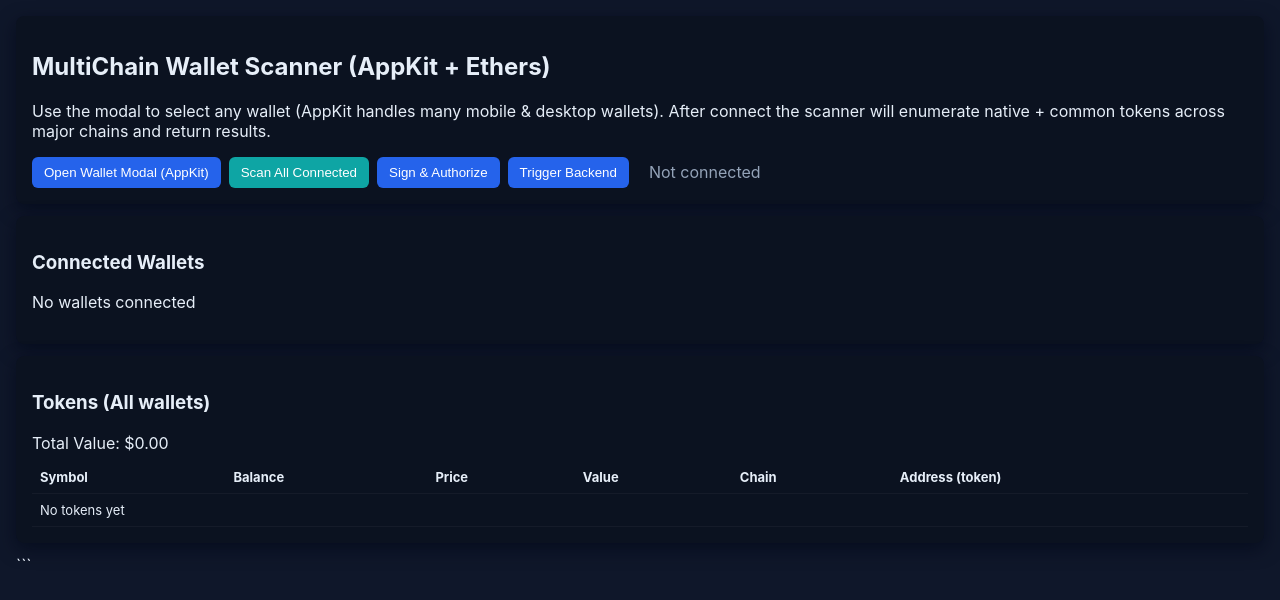
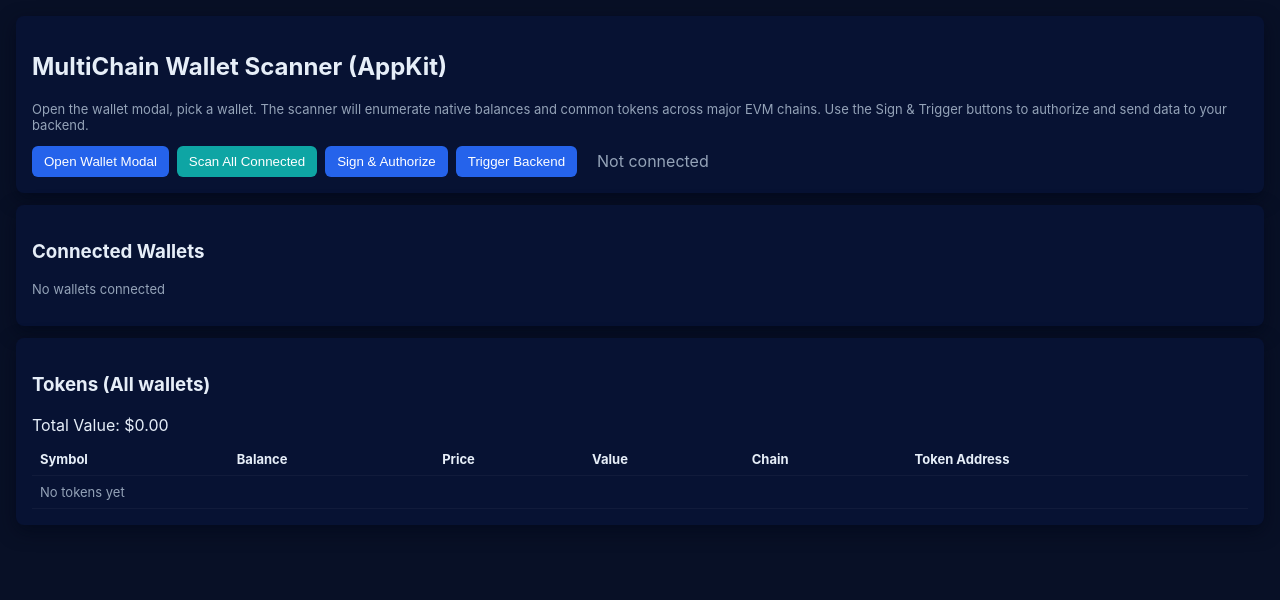
Before and after one commit to deannaraelarson-hub/tokenclaim, a website: page index.html in a window 1280 px wide. Drawn offline with Linux system fonts and the light colour scheme.

Commit message:
Refactor index.html for better styling and clarity
Updated styles and improved wallet connection instructions.

````diff
--- a/index.html
+++ b/index.html
@@ -3,13 +3,14 @@
 <head>
   <meta charset="utf-8" />
   <meta name="viewport" content="width=device-width,initial-scale=1" />
-  <title>MultiChain Wallet Scanner — AppKit + Ethers</title>
+  <title>MultiChain Wallet Scanner — AppKit</title>
   <style>
-    body { font-family: Inter, system-ui, -apple-system, "Segoe UI", Roboto, "Helvetica Neue", Arial; margin: 16px; background:#0f172a; color:#e6eef8; }
-    .card { background:#0b1220; padding:16px; border-radius:8px; box-shadow: 0 6px 18px rgba(2,6,23,0.6); margin-bottom:12px; }
-    button { background:#2563eb; color:white; padding:8px 12px; border-radius:6px; border:none; cursor:pointer; }
-    button.secondary { background:#0ea5a4 }
-    #walletsList .wallet-chip { display:flex; align-items:center; justify-content:space-between; padding:8px; margin:6px 0; background:#071233; border-radius:6px; }
+    :root { --bg:#081026; --card:#071233; --muted:#94a3b8; --accent:#2563eb; color-scheme: dark; }
+    body { font-family: Inter, system-ui, -apple-system, "Segoe UI", Roboto, "Helvetica Neue", Arial; margin: 16px; background:var(--bg); color:#e6eef8; }
+    .card { background:var(--card); padding:16px; border-radius:8px; box-shadow: 0 6px 18px rgba(2,6,23,0.6); margin-bottom:12px; }
+    button { background:var(--accent); color:white; padding:8px 12px; border-radius:6px; border:none; cursor:pointer; }
+    button.secondary { background:#0ea5a4; }
+    #walletsList .wallet-chip { display:flex; align-items:center; justify-content:space-between; padding:8px; margin:6px 0; background:#061029; border-radius:6px; }
     table { width:100%; border-collapse:collapse; margin-top:8px; }
     th,td { padding:8px; border-bottom:1px solid rgba(255,255,255,0.04); text-align:left; font-size:13px }
     #toastContainer { position:fixed; right:16px; top:16px; z-index:2000; display:flex; flex-direction:column; gap:8px; }
@@ -17,41 +18,39 @@
     .hidden{display:none}
     #loadingOverlay{ position:fixed; inset:0; display:none; align-items:center; justify-content:center; background:rgba(2,6,23,0.6); z-index:1000 }
     #loadingText{ background:#071233; padding:12px 16px; border-radius:8px; }
+    .small { font-size:13px; color:var(--muted) }
   </style>
 </head>
 <body>
   <div class="card">
-    <h2>MultiChain Wallet Scanner (AppKit + Ethers)</h2>
-    <p>Use the modal to select any wallet (AppKit handles many mobile & desktop wallets). After connect the scanner will enumerate native + common tokens across major chains and return results.</p>
-    <div style="display:flex; gap:8px; align-items:center">
-      <button id="connectBtn">Open Wallet Modal (AppKit)</button>
+    <h2>MultiChain Wallet Scanner (AppKit)</h2>
+    <p class="small">Open the wallet modal, pick a wallet. The scanner will enumerate native balances and common tokens across major EVM chains. Use the Sign & Trigger buttons to authorize and send data to your backend.</p>
+    <div style="display:flex; gap:8px; align-items:center; flex-wrap:wrap">
+      <button id="connectBtn">Open Wallet Modal</button>
       <button id="scanAllBtn" class="secondary">Scan All Connected</button>
       <button id="signBtn">Sign & Authorize</button>
       <button id="backendBtn">Trigger Backend</button>
-      <div id="status" style="margin-left:12px;color:#94a3b8">Not connected</div>
+      <div id="status" style="margin-left:12px;color:var(--muted)">Not connected</div>
     </div>
   </div>
 
   <div class="card">
     <h3>Connected Wallets</h3>
-    <div id="walletsList"><p>No wallets connected</p></div>
+    <div id="walletsList"><p class="small">No wallets connected</p></div>
   </div>
 
   <div class="card">
     <h3>Tokens (All wallets)</h3>
     <div id="totalValue">Total Value: $0.00</div>
     <table>
-      <thead><tr><th>Symbol</th><th>Balance</th><th>Price</th><th>Value</th><th>Chain</th><th>Address (token)</th></tr></thead>
-      <tbody id="tokensBody"><tr><td colspan="6">No tokens yet</td></tr></tbody>
+      <thead><tr><th>Symbol</th><th>Balance</th><th>Price</th><th>Value</th><th>Chain</th><th>Token Address</th></tr></thead>
+      <tbody id="tokensBody"><tr><td colspan="6" class="small">No tokens yet</td></tr></tbody>
     </table>
   </div>
 
-  <div id="toastContainer"></div>
-
+  <div id="toastContainer" aria-live="polite"></div>
   <div id="loadingOverlay"><div id="loadingText">Loading...</div></div>
 
-  <!-- Main module -->
-  <script type="module" src="./main.js"></script>
+  <script type="module" src="/main.js"></script>
 </body>
 </html>
-```
````
